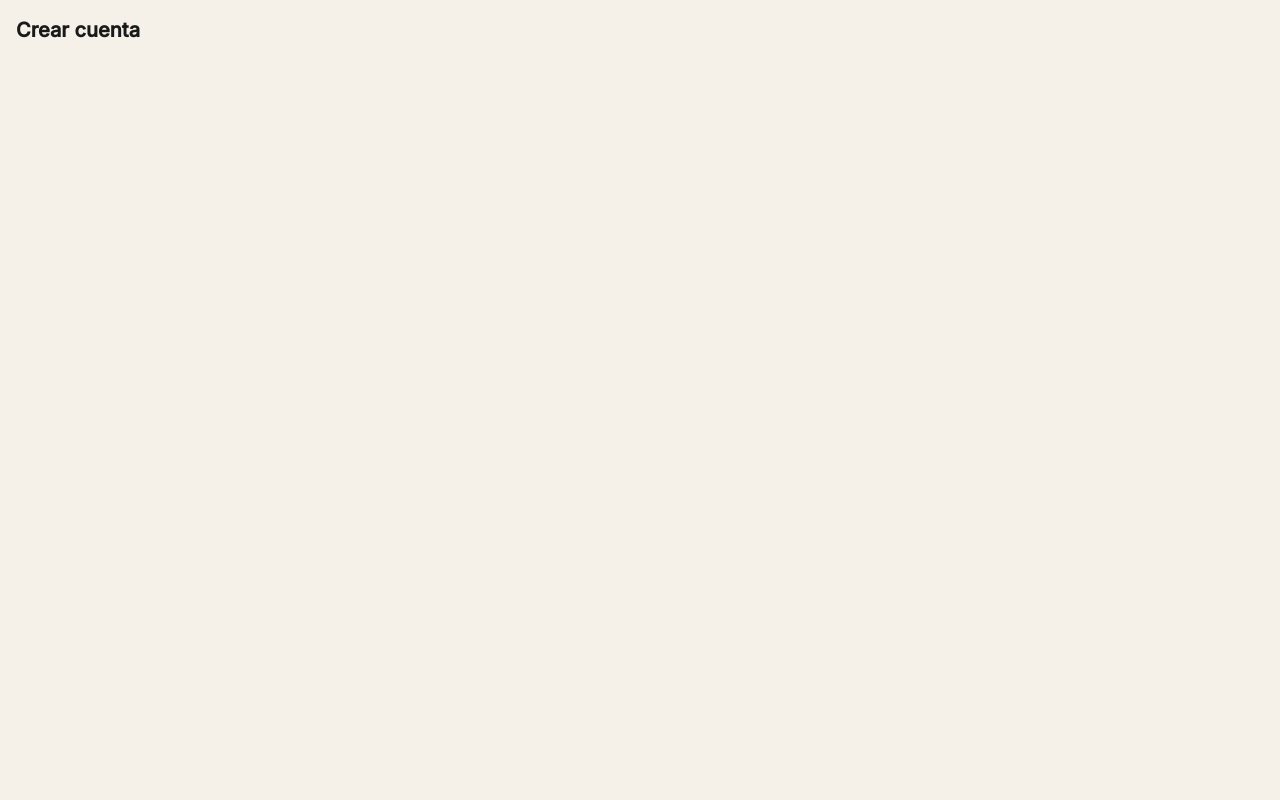
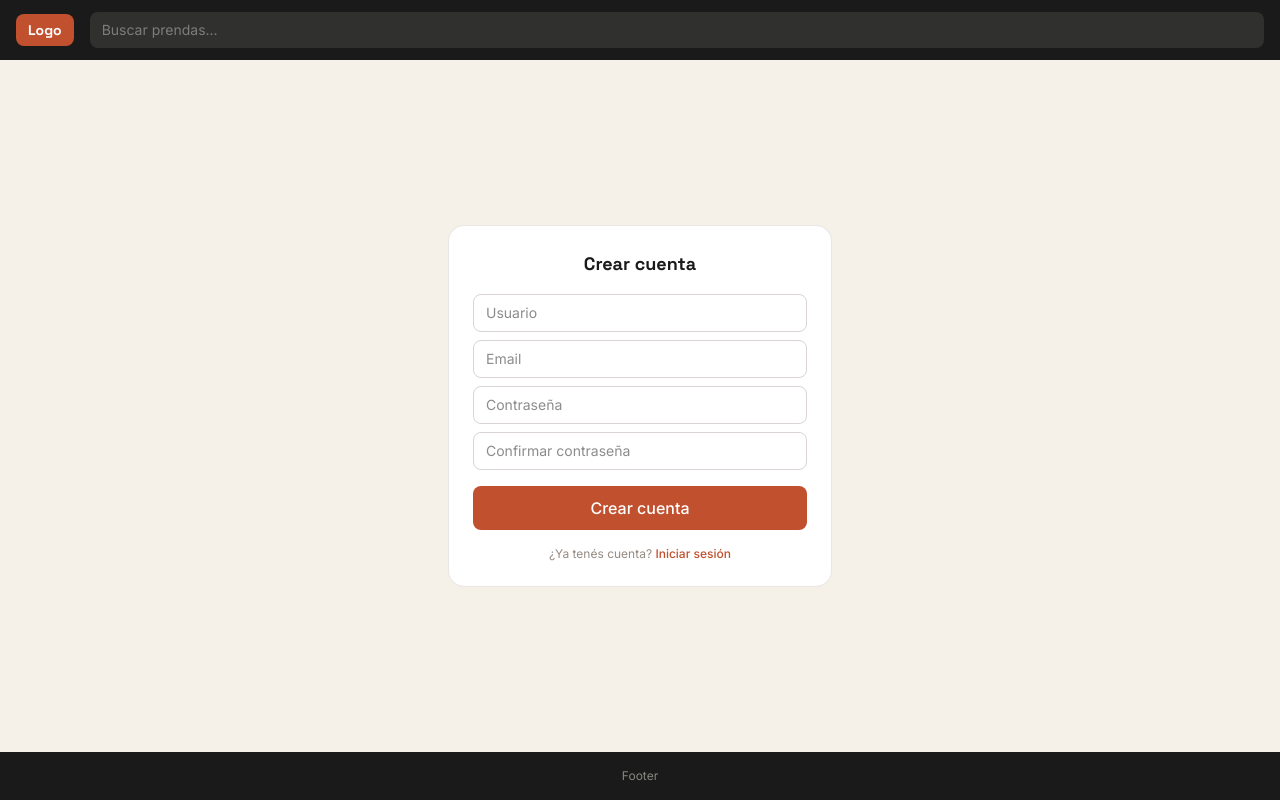
Before and after one commit to juliannmmarcozzi/miProyecto, a React (Vite) app: page /crear-cuenta in a window 1280 px wide. Built offline with nearby package versions, Linux system fonts and the light colour scheme.

Commit message:
Prototipo/esqueleto de Login y Crear Cuenta (sin funcionalidad)

```diff
--- a/src/components/HeaderActions.tsx
+++ b/src/components/HeaderActions.tsx
@@ -1,3 +1,5 @@
+import { Link } from 'react-router-dom';
+
 export default function HeaderActions({
   onFilters,
   onCreate,
@@ -32,7 +34,8 @@ export default function HeaderActions({
         +
       </button>
 
-      <button
+      <Link
+        to="/login"
         className="w-9 h-9 rounded-full bg-cream/10 hover:bg-cream/15 flex items-center justify-center"
         aria-label="Cuenta"
       >
@@ -40,7 +43,7 @@ export default function HeaderActions({
           <circle cx="12" cy="8" r="4" />
           <path d="M4 20a8 8 0 0 1 16 0" />
         </svg>
-      </button>
+      </Link>
     </>
   );
 }
--- a/src/features/browse/components/postCard.tsx
+++ b/src/features/browse/components/postCard.tsx
@@ -33,7 +33,7 @@ export default function PostCard({ prenda }: { prenda: Prenda }) {
 
         <div className="flex items-center justify-between mt-2">
           <div className="flex flex-wrap gap-1">
-            {prenda.tags.slice(0, 2).map((tag) => (
+            {prenda.tags.map((tag) => (
               <span
                 key={tag}
                 className="text-[10px] font-mono uppercase tracking-wide bg-forest/10 text-forest px-1.5 py-0.5 rounded"
--- a/src/pages/CrearCuenta.tsx
+++ b/src/pages/CrearCuenta.tsx
@@ -1,3 +1,56 @@
+import { Link, useNavigate } from 'react-router-dom';
+import Header from '../components/Header';
+import Footer from '../components/Footer';
+
 export default function CrearCuenta() {
-  return <h1 className="p-4 text-xl font-bold text-ink">Crear cuenta</h1>;
+  const navigate = useNavigate();
+  const inputClass =
+    'border border-umber/25 rounded-lg px-3 py-2 text-sm text-ink focus:outline-none focus:ring-2 focus:ring-clay/40 focus:border-clay';
+
+  function handleSubmit(e: React.FormEvent) {
+    e.preventDefault();
+    navigate('/');
+  }
+
+  return (
+    <div className="min-h-screen bg-cream text-ink flex flex-col">
+      <Header />
+
+      <main className="flex-1 flex items-center justify-center p-4">
+        <div className="w-full max-w-sm bg-white border border-umber/15 rounded-2xl p-6">
+          <h1 className="font-display font-bold text-lg text-ink mb-4 text-center">
+            Crear cuenta
+          </h1>
+
+          <form className="flex flex-col gap-2" onSubmit={handleSubmit}>
+            <input name="usuario" placeholder="Usuario" className={inputClass} />
+            <input name="email" type="email" placeholder="Email" className={inputClass} />
+            <input name="password" type="password" placeholder="Contraseña" className={inputClass} />
+            <input
+              name="confirmPassword"
+              type="password"
+              placeholder="Confirmar contraseña"
+              className={inputClass}
+            />
+
+            <button
+              type="submit"
+              className="mt-2 bg-clay text-white rounded-lg py-2.5 font-medium hover:bg-clay/90 transition-colors"
+            >
+              Crear cuenta
+            </button>
+          </form>
+
+          <p className="text-xs text-umber/70 text-center mt-4">
+            ¿Ya tenés cuenta?{' '}
+            <Link to="/login" className="text-clay font-medium hover:underline">
+              Iniciar sesión
+            </Link>
+          </p>
+        </div>
+      </main>
+
+      <Footer />
+    </div>
+  );
 }
--- a/src/pages/Login.tsx
+++ b/src/pages/Login.tsx
@@ -1,3 +1,49 @@
+import { Link, useNavigate } from 'react-router-dom';
+import Header from '../components/Header';
+import Footer from '../components/Footer';
+
 export default function Login() {
-  return <h1 className="p-4 text-xl font-bold text-ink">Login</h1>;
+  const navigate = useNavigate();
+  const inputClass =
+    'border border-umber/25 rounded-lg px-3 py-2 text-sm text-ink focus:outline-none focus:ring-2 focus:ring-clay/40 focus:border-clay';
+
+  function handleSubmit(e: React.FormEvent) {
+    e.preventDefault();
+    navigate('/');
+  }
+
+  return (
+    <div className="min-h-screen bg-cream text-ink flex flex-col">
+      <Header />
+
+      <main className="flex-1 flex items-center justify-center p-4">
+        <div className="w-full max-w-sm bg-white border border-umber/15 rounded-2xl p-6">
+          <h1 className="font-display font-bold text-lg text-ink mb-4 text-center">
+            Iniciar sesión
+          </h1>
+
+          <form className="flex flex-col gap-2" onSubmit={handleSubmit}>
+            <input name="usuario" placeholder="Usuario" className={inputClass} />
+            <input name="password" type="password" placeholder="Contraseña" className={inputClass} />
+
+            <button
+              type="submit"
+              className="mt-2 bg-clay text-white rounded-lg py-2.5 font-medium hover:bg-clay/90 transition-colors"
+            >
+              Entrar
+            </button>
+          </form>
+
+          <p className="text-xs text-umber/70 text-center mt-4">
+            ¿No tenés cuenta?{' '}
+            <Link to="/crear-cuenta" className="text-clay font-medium hover:underline">
+              Crear cuenta
+            </Link>
+          </p>
+        </div>
+      </main>
+
+      <Footer />
+    </div>
+  );
 }
```
